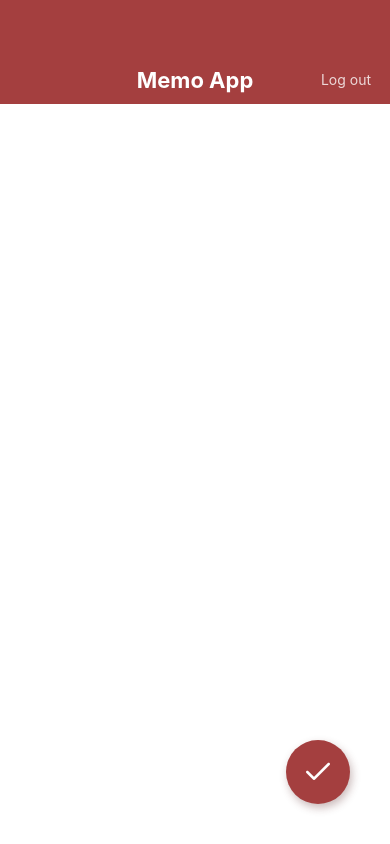
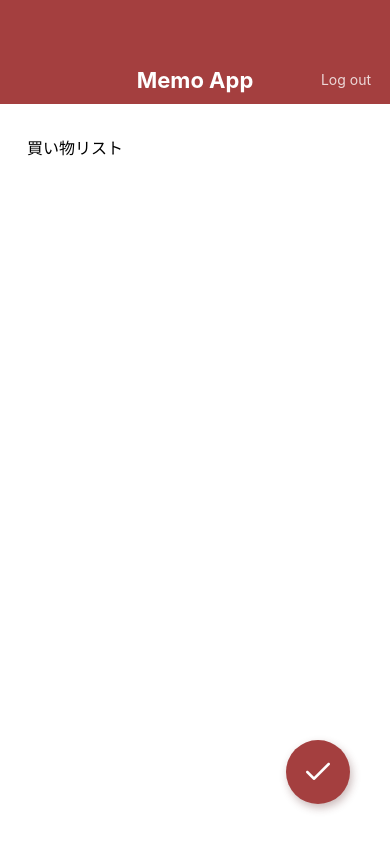
Before and after one commit to Christian-D-K/MemoApp, a React Native app: screen / in a window 390 px wide. Built offline with nearby package versions, Linux system fonts and the light colour scheme.

Commit message:
fix keyboard

```diff
--- a/App.jsx
+++ b/App.jsx
@@ -2,14 +2,14 @@
 
 // import MemoListScreen from './src/screens/MemoListScreen';
 // import MemoDetailScreen from './src/screens/MemoDetailScreen';
-import MemoCreateScreen from './src/screens/MemoCreateCsreen';
-// import MemoEditScreen from './src/screens/MemoEditScreen';
+// import MemoCreateScreen from './src/screens/MemoCreateCsreen';
+import MemoEditScreen from './src/screens/MemoEditScreen';
 
 export default function App() {
   return (
     // <MemoListScreen />
     // <MemoDetailScreen />
-    // <MemoEditScreen />
-    <MemoCreateScreen />
+    <MemoEditScreen />
+    // <MemoCreateScreen />
   );
 }
--- /dev/null
+++ b/src/components/ KeyboardSafeView.jsx
@@ -0,0 +1,73 @@
+import React, { useRef, useState, useEffect } from 'react';
+import {
+  Keyboard, Dimensions, Animated, ViewPropTypes,
+} from 'react-native';
+import { node } from 'prop-types';
+
+export default function KeyboardSafeView({ children, style }) {
+  const initialViewHeight = useRef(null);
+  const animatedViewHeight = useRef(null);
+  const [viewHeight, setViewHeight] = useState(null);
+
+  useEffect(() => {
+    Keyboard.addListener('keyboardDidShow', handleShow);
+    Keyboard.addListener('keyboardDidHide', handleHide);
+    return () => {
+      Keyboard.removeListener('keyboardDidShow', handleShow);
+      Keyboard.removeListener('keyboardDidHide', handleHide);
+    };
+  }, []);
+
+  useEffect(() => {
+    if ([initialViewHeight, animatedViewHeight, viewHeight].some((val) => val === null)) { return; }
+    // height is not supported with useNativeDriver: true
+    // https://github.com/react-native-community/react-native-modal/issues/163
+    if (viewHeight === initialViewHeight.current) {
+      Animated.timing(animatedViewHeight.current,
+        { toValue: initialViewHeight.current, duration: 300, useNativeDriver: false }).start();
+    } else {
+      Animated.timing(animatedViewHeight.current,
+        { toValue: viewHeight, duration: 300, useNativeDriver: false }).start();
+    }
+  }, [viewHeight]);
+
+  const handleShow = ({ endCoordinates }) => {
+    if (endCoordinates.height && initialViewHeight.current) {
+      const keyboardHeight = Dimensions.get('window').height - endCoordinates.screenY;
+      setViewHeight(initialViewHeight.current - keyboardHeight);
+    }
+  };
+
+  const handleHide = () => {
+    setViewHeight(initialViewHeight.current);
+  };
+
+  const handleLayout = ({ nativeEvent }) => {
+    if (!initialViewHeight.current) {
+      const { height } = nativeEvent.layout;
+      // keep viewHeight as null not to trigger useEffect on mounting.
+      // Don't do this: setViewHeight(height);
+      initialViewHeight.current = height;
+      animatedViewHeight.current = new Animated.Value(height);
+    }
+  };
+
+  const animatedStyle = viewHeight ? {
+    height: animatedViewHeight.current,
+    flex: 0,
+  } : {};
+  return (
+    <Animated.View style={[style, animatedStyle]} onLayout={handleLayout}>
+      {children}
+    </Animated.View>
+  );
+}
+
+KeyboardSafeView.propTypes = {
+  children: node.isRequired,
+  style: ViewPropTypes.style,
+};
+
+KeyboardSafeView.defaultProps = {
+  style: null,
+};
--- a/src/screens/MemoCreateCsreen.jsx
+++ b/src/screens/MemoCreateCsreen.jsx
@@ -3,21 +3,22 @@
   View,
   TextInput,
   StyleSheet,
-  KeyboardAvoidingView,
+  Keyboard,
 } from 'react-native';
 
 import AppBar from '../components/AppBar';
 import CircleButton from '../components/CircleButton';
+import KeyboardSafeView from '../components/ KeyboardSafeView';
 
 export default function MemoCreatecreen() {
   return (
-    <KeyboardAvoidingView style={styles.container} behavior="height">
+    <KeyboardSafeView style={styles.container}>
       <AppBar />
       <View style={styles.inputContainer}>
-        <TextInput value="" multiline style={styles.input} />
+        <TextInput value="" multiline style={styles.input} onSubmitEditing={Keyboard.dismiss} />
       </View>
       <CircleButton name="check" />
-    </KeyboardAvoidingView>
+    </KeyboardSafeView>
   );
 }
 
--- a/src/screens/MemoEditScreen.jsx
+++ b/src/screens/MemoEditScreen.jsx
@@ -3,21 +3,21 @@
   View,
   TextInput,
   StyleSheet,
-  KeyboardAvoidingView,
 } from 'react-native';
 
 import AppBar from '../components/AppBar';
 import CircleButton from '../components/CircleButton';
+import KeyboardSafeView from '../components/ KeyboardSafeView';
 
 export default function MemoEditScreen() {
   return (
-    <KeyboardAvoidingView style={styles.container} behavior="height">
+    <KeyboardSafeView style={styles.container}>
       <AppBar />
       <View style={styles.inputContainer}>
         <TextInput value="買い物リスト" multiline style={styles.input} />
       </View>
       <CircleButton name="check" />
-    </KeyboardAvoidingView>
+    </KeyboardSafeView>
   );
 }
 
```
